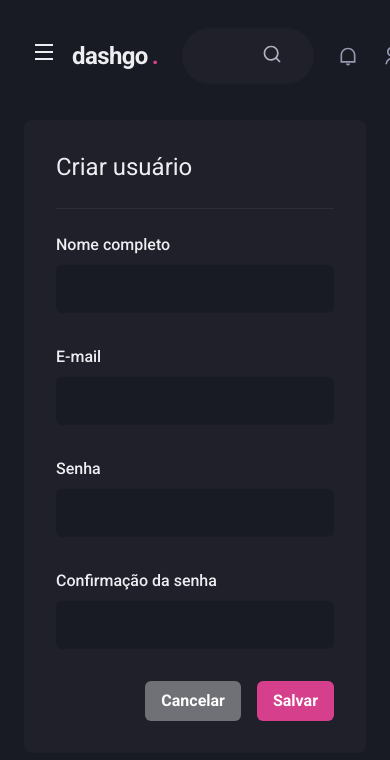
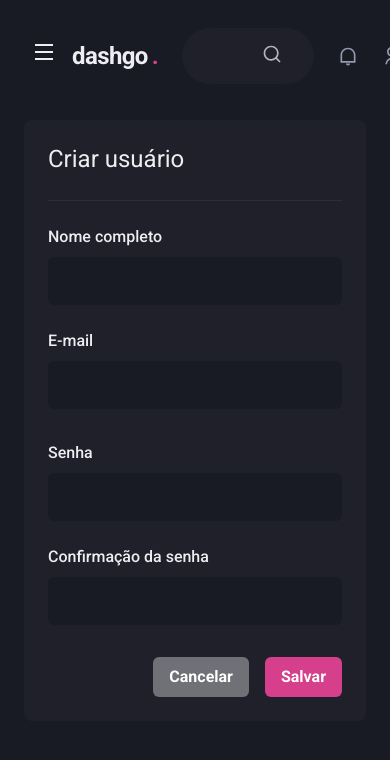
Before and after one commit to camilamiz/04-dashgo, a Next.js app: page /users/create in a window 390 px wide. Shown: the top 760 px of the page. Built offline with nearby package versions, Linux system fonts and the light colour scheme.

Commit message:
add responsiveness to more components

```diff
--- a/src/pages/dashboard.tsx
+++ b/src/pages/dashboard.tsx
@@ -68,7 +68,7 @@
 				<Sidebar />
         <SimpleGrid flex="1" gap="4" minChildWidth="320px" align="flex=start">
           <Box
-            p="8"
+            p={["6", "8"]}
             bg="gray.800"
             borderRadius={8}
           >
@@ -77,7 +77,7 @@
           </Box>
 
           <Box
-            p="8"
+            p={["6", "8"]}
             bg="gray.800"
             borderRadius={8}
           >
--- a/src/pages/users/create.tsx
+++ b/src/pages/users/create.tsx
@@ -9,15 +9,15 @@
       <Header />
       <Flex w="100%" my="6" maxWidth={1480} mx="auto" px="6">
         <Sidebar />
-        <Box flex="1" borderRadius={8} bg="gray.800" p="8">
+        <Box flex="1" borderRadius={8} bg="gray.800" p={["6", "8"]}>
           <Heading size="lg" fontWeight="normal">Criar usuário</Heading>
           <Divider my="6" borderColor="gray.700"/>
           <VStack spacing="8">
-            <SimpleGrid minChildWidth="240px" spacing="8" w="100%">
+            <SimpleGrid minChildWidth="240px" spacing={["6", "8"]} w="100%">
               <Input name="name" label="Nome completo" />
               <Input name="email" label="E-mail" />
             </SimpleGrid>
-            <SimpleGrid minChildWidth="240px" spacing="8" w="100%">
+            <SimpleGrid minChildWidth="240px" spacing={["6", "8"]} w="100%">
               <Input name="password" type="password" label="Senha" />
               <Input name="password_confirmation" type="password_confirmation" label="Confirmação da senha" />
             </SimpleGrid>
```
Also changed, not shown: src/components/Pagination/index.tsx (+4 -3 lines), src/pages/users/index.tsx (+9 -3 lines).
